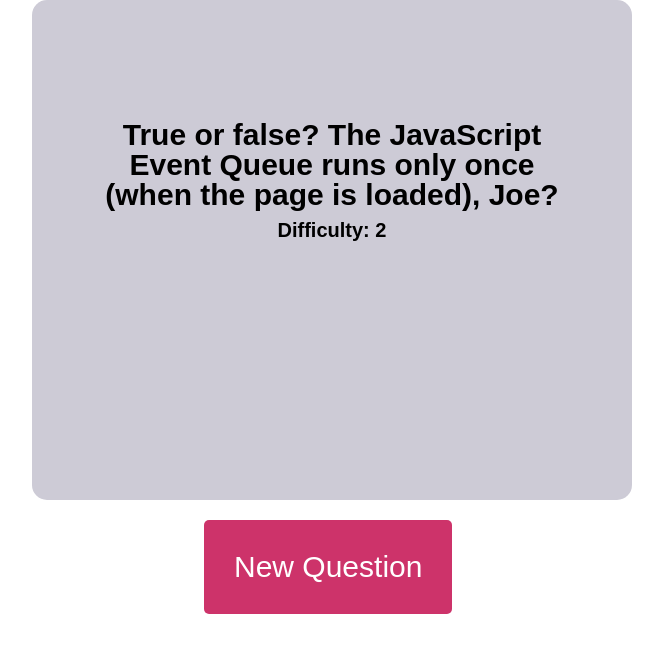
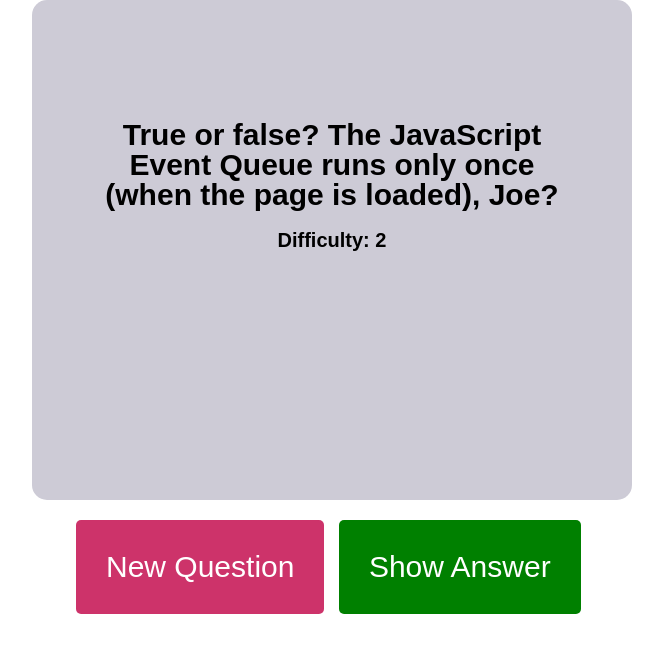
Before and after one commit to kdavidmoore/questions-and-answers, a plain HTML site: page index.html in a window 1280 px wide. Both pictures are taken after a click on the button "New Question". Shown: the whole page, without its empty margins (308-971 px from the left). Drawn offline with Linux system fonts and the light colour scheme.

Commit message:
Show answer
Added “show answer” button

```diff
--- a/index.html
+++ b/index.html
@@ -13,6 +13,7 @@
 
 	<div id="ask">
 		<button onclick="getQuestionAndStudent()">New Question</button>
+		<button id="answer" onclick="showAnswer()">Show Answer</button>
 	</div>
 	<script type="text/javascript" src="scripts.js"></script>
 </body>
--- a/scripts.js
+++ b/scripts.js
@@ -34,6 +34,7 @@
 addQuestion(myArray, "Set the z-index to ____ to position an element behind text", "-1", 9); */
 
 var questionArray = [];
+var theAnswer = "";
 
 questionArray.push(new classQuizItem("What entity keeps a record between a URL and a given IP address", "ICANN", 5));
 questionArray.push(new classQuizItem("Name one type of NoSQL database", "MongoDB, Dynamo, CouchDB, etc.", 6));
@@ -55,4 +56,13 @@
     questionText.innerHTML = questionArray[randQuestion].question + ", " + students[randStudent] + "?";
     var difficultyText = document.getElementById('diff');
     difficultyText.innerHTML = "Difficulty: " + questionArray[randQuestion].difficulty.toString();
+    theAnswer = questionArray[randQuestion].answer;
 }
+
+function showAnswer() {
+    var questionText = document.getElementById('question');
+    var difficultyText = document.getElementById('diff');
+    difficultyText.innerHTML = '';
+    questionText.innerHTML = '';
+    questionText.innerHTML = theAnswer;
+}
--- a/styles.css
+++ b/styles.css
@@ -5,7 +5,6 @@
 #question-wrapper {
 	width: 600px;
 	min-height: 500px;
-	margin-top: 10px;
 	margin: auto;
 	text-align: center;
 	background-color: #cdcbd6;
@@ -16,16 +15,15 @@
 	font-size: 30px;
 	font-weight: bold;
 	padding: 20% 10% 0;
-	margin-bottom: 10px;
 }
  h2 {
- 	margin-top: 10px;
+ 	margin-top: 20px;
  	font-size: 20px;
  	font-weight: bold;
  }
 
 #ask {
-	width: 20%;
+	width: 40%;
 	margin: 20px auto;
 }
 
@@ -41,3 +39,8 @@
 button:hover {
 	cursor: pointer;
 }
+
+#answer {
+	background-color: green;
+	margin-left: 10px;
+}
```
